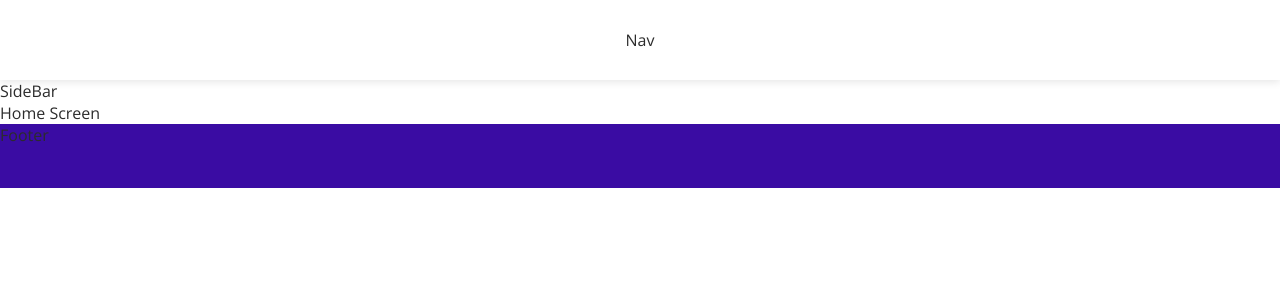
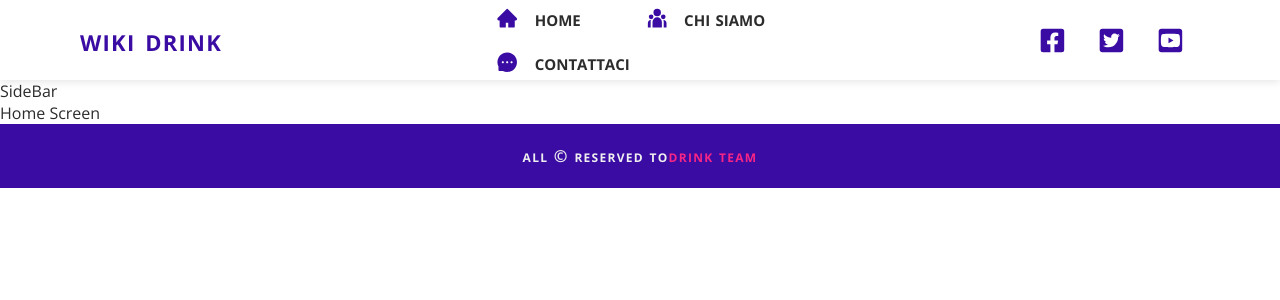
Before and after one commit to Skifiltos/cocktail, a React (Create React App) app: page / in a window 1280 px wide. Shown: the top 300 px of the page. Built offline with nearby package versions, Linux system fonts and the light colour scheme.

Commit message:
navbar & footer component

```diff
--- a/src/App.js
+++ b/src/App.js
@@ -11,7 +11,8 @@ import ErrorScreen from "./screen/ErrorScreen";
 
 function App() {
 
-  return <Router className='App'>
+  return (
+    <Router className='App'>
       <Navbar />
       <Sidebar />
       <Routes>
@@ -22,7 +23,8 @@ function App() {
         <Route path='*' element={<ErrorScreen />} />
       </Routes>
       <Footer />
-  </Router>;
+    </Router>
+  );
 }
 
 export default App;
--- a/src/components/Footer.js
+++ b/src/components/Footer.js
@@ -1,7 +1,18 @@
 import React from "react";
 
 const Footer = () => {
-  return <footer className="footer">Footer</footer>;
+  return (
+    <footer className="footer">
+      <div className="container footer-container">
+        <h4 className="footer-text">
+          all &copy; reserved to
+          <span className="brand-color">
+            drink team
+          </span>
+        </h4>
+      </div>
+    </footer>
+  );
 };
 
 export default Footer;
--- a/src/components/Navbar.js
+++ b/src/components/Navbar.js
@@ -2,8 +2,31 @@ import React from "react";
 import { FaBars } from "react-icons/fa";
 import { Link } from "react-router-dom";
 import { LinkComponent, SocialComponent } from "../utils/links";
+
+
 const Navbar = () => {
-  return <nav className="nav">Nav</nav>;
+  return (
+    <nav className="nav">
+      {/* LA CLASSE CONTAINER CONSENTE DI AVERE SEMPRE CORRETTAMENTE
+      ALLINEATI OGNI ELEMENTO ALLA STESSA ALTEZZA */}
+      <div className="container nav-container">
+        <header className="nav-header">
+          <Link to="/" className="nav-brand">
+            <h3>
+              Wiki Drink
+            </h3>
+            <div >
+              <button className="icon-btn btn nav-toggler">
+                <FaBars className="nav-icon" />
+              </button>
+            </div>
+          </Link>
+        </header>
+        <LinkComponent classLink="nav-link" />
+        <SocialComponent classSocial="socialTop" />
+      </div>
+    </nav>
+  );
 };
 
 export default Navbar;
```
Also changed, not shown: 1 other file (tests, documents, lock files or other folders). Lines whose indentation alone changed are shown as unchanged.
